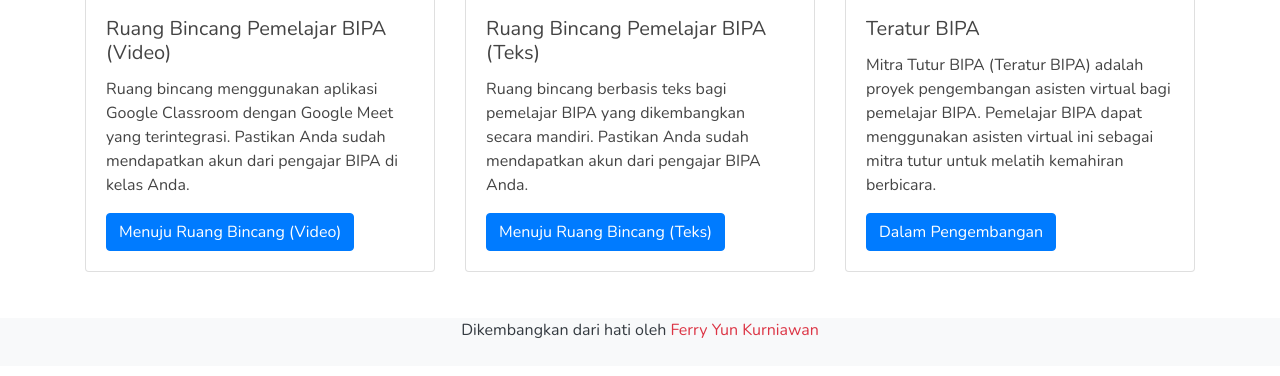
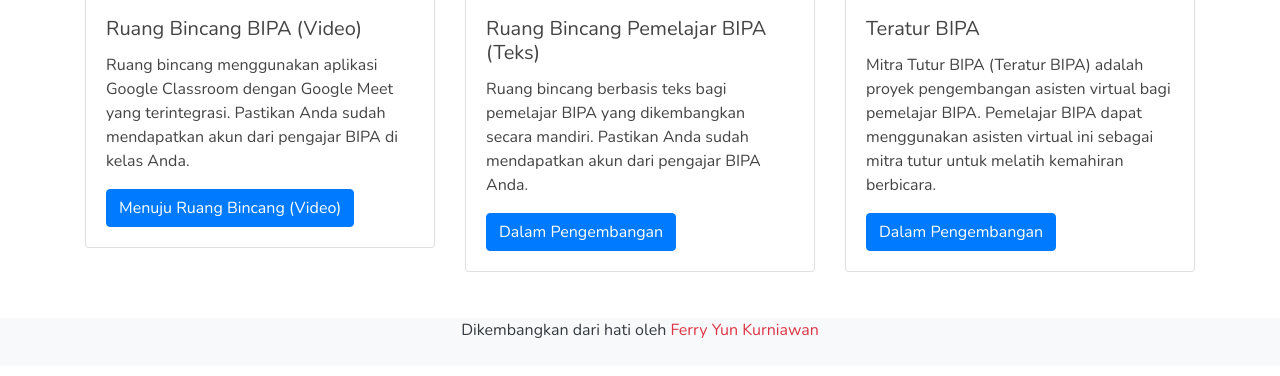
Before and after one commit to ferryu46/obrolBIPA-development, a website: page public/obrol.html in a window 1280 px wide. Shown: the part 120-496 px from the top of the page. Drawn offline with nearby package versions, Linux system fonts and the light colour scheme.

Commit message:
Update obrol.html

```diff
--- a/public/obrol.html
+++ b/public/obrol.html
@@ -183,7 +183,7 @@ window.history.replaceState(null, null, url);
               <div class="card">
                   <img src="img/projects/1.png" class="card-img-top" alt="Project 1">
               <div class="card-body">
-                  <h5 class="card-title">Ruang Bincang Pemelajar BIPA (Video)</h5>
+                  <h5 class="card-title">Ruang Bincang BIPA (Video)</h5>
                       <p class="card-text">Ruang bincang menggunakan aplikasi Google Classroom dengan Google Meet yang terintegrasi. Pastikan Anda sudah mendapatkan akun dari pengajar BIPA di kelas Anda.</p>
                           <a href="https://classroom.google.com/c/NjEzNDU0MTIzMzM0" class="btn btn-primary">Menuju Ruang Bincang (Video)</a>
               </div>
@@ -195,7 +195,7 @@ window.history.replaceState(null, null, url);
               <div class="card-body">
                   <h5 class="card-title">Ruang Bincang Pemelajar BIPA (Teks) </h5>
                   <p class="card-text">Ruang bincang berbasis teks bagi pemelajar BIPA yang dikembangkan secara mandiri. Pastikan Anda sudah mendapatkan akun dari pengajar BIPA Anda.</p>
-                  <a href="#" class="btn btn-primary">Menuju Ruang Bincang (Teks)</a>
+                  <a href="#" class="btn btn-primary">Dalam Pengembangan</a>
               </div>
           </div>
       </div>
```
